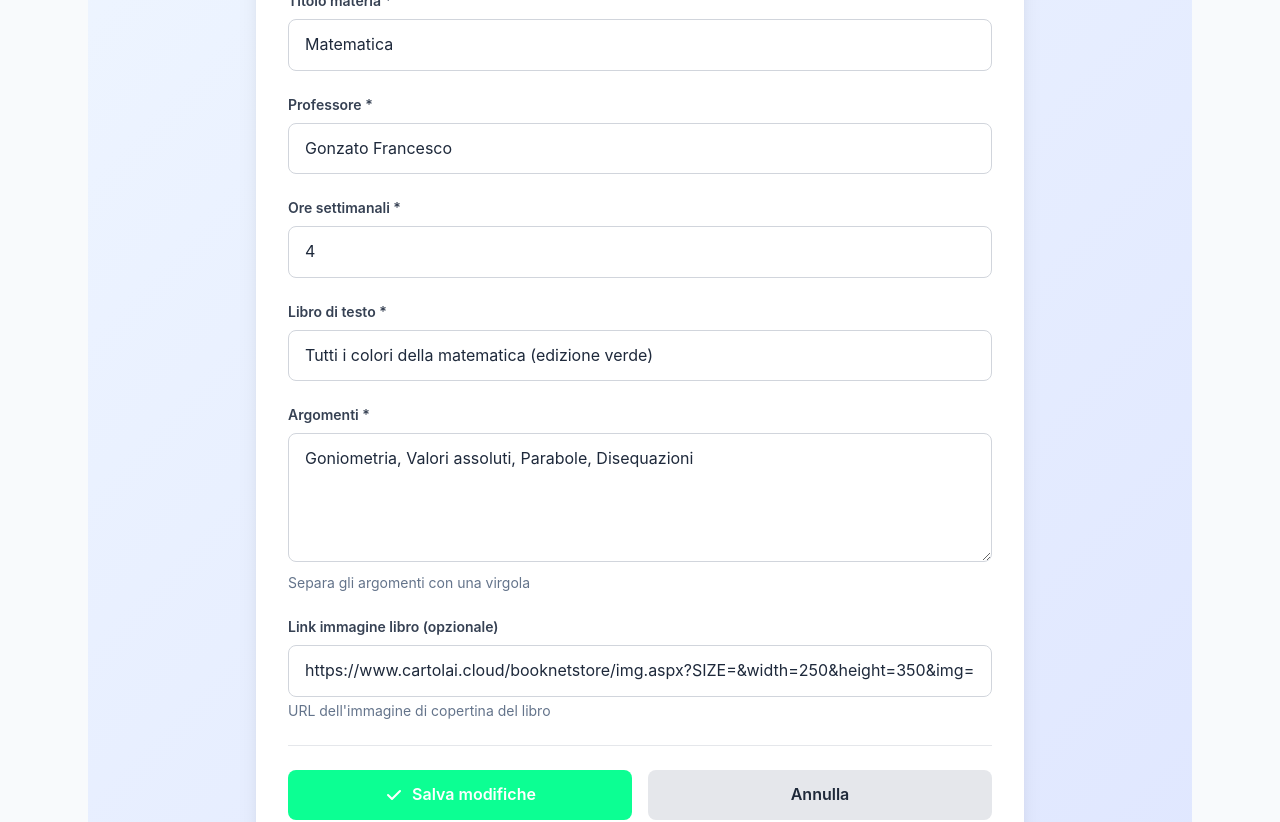
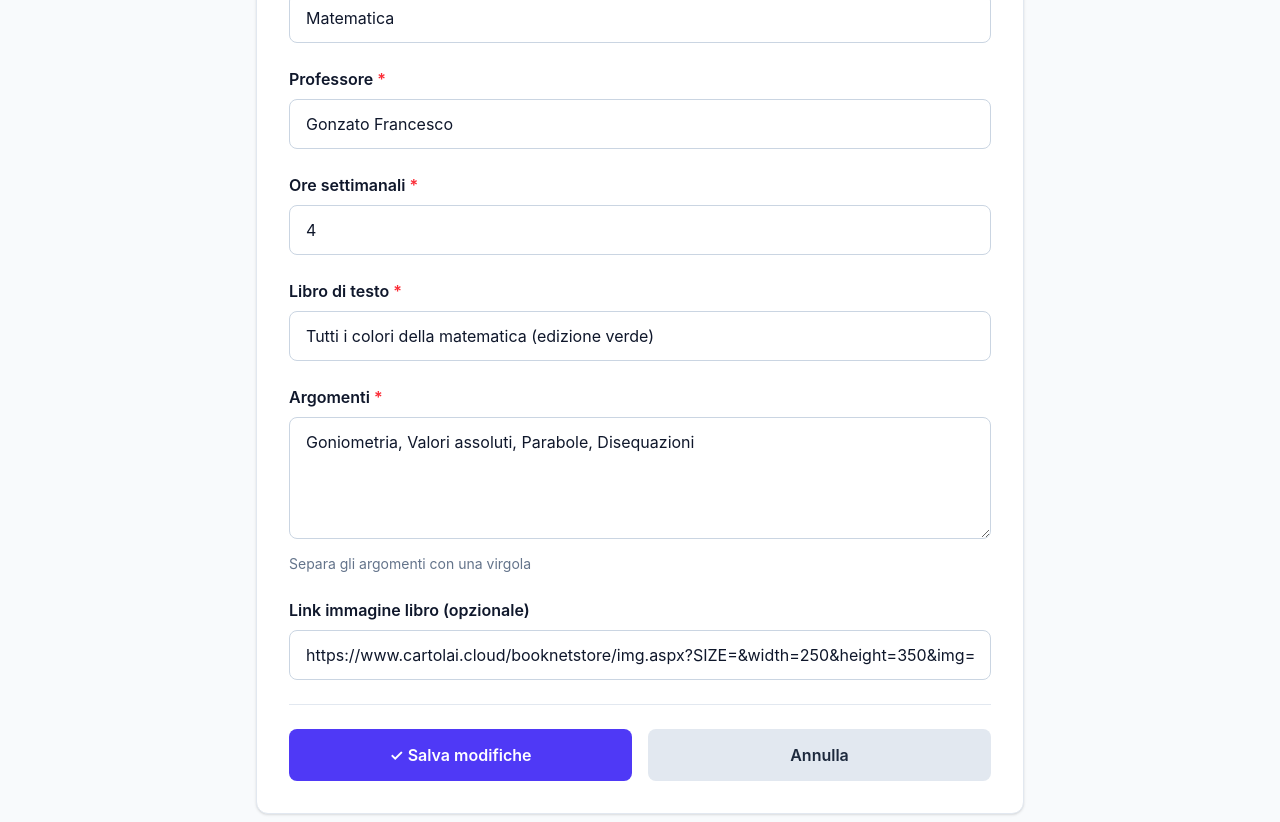
Before and after one commit to ITIS-Rossi/3cii-2526-dashboard-next-diegoaldighieri, a Next.js app: page /materie/1/edit in a window 1280 px wide. Shown: the part 380-1202 px from the top of the page. Built offline with nearby package versions, Linux system fonts and the light colour scheme.

Commit message:
estetics

```diff
--- a/src/app/materie/[id]/edit/page.tsx
+++ b/src/app/materie/[id]/edit/page.tsx
@@ -1,4 +1,3 @@
-// src/app/materie/[id]/edit/page.tsx
 'use client';
 
 import React, { useState, useEffect } from 'react';
@@ -25,7 +24,6 @@ export default function EditMateria() {
         link: '',
     });
 
-    // Carica i dati della materia esistente
     useEffect(() => {
         if (!id || typeof window === 'undefined') return;
 
@@ -49,10 +47,7 @@ export default function EditMateria() {
 
     const handleChange = (e: React.ChangeEvent<HTMLInputElement | HTMLTextAreaElement>) => {
         const { name, value } = e.target;
-        setFormData(prev => ({
-            ...prev,
-            [name]: value
-        }));
+        setFormData(prev => ({ ...prev, [name]: value }));
         if (errors[name]) {
             setErrors(prev => {
                 const newErrors = { ...prev };
@@ -64,40 +59,20 @@ export default function EditMateria() {
 
     const validateForm = () => {
         const newErrors: Record<string, string> = {};
-
-        if (!formData.titolo.trim()) {
-            newErrors.titolo = 'Il titolo è obbligatorio';
-        }
-
-        if (!formData.prof.trim()) {
-            newErrors.prof = 'Il nome del professore è obbligatorio';
-        }
-
-        if (!formData.ore || parseInt(formData.ore) <= 0) {
-            newErrors.ore = 'Inserisci un numero di ore valido';
-        }
-
-        if (!formData.libro.trim()) {
-            newErrors.libro = 'Il libro di testo è obbligatorio';
-        }
-
-        if (!formData.argomenti.trim()) {
-            newErrors.argomenti = 'Inserisci almeno un argomento';
-        }
-
+        if (!formData.titolo.trim()) newErrors.titolo = 'Il titolo è obbligatorio';
+        if (!formData.prof.trim()) newErrors.prof = 'Il professore è obbligatorio';
+        if (!formData.ore || parseInt(formData.ore) <= 0) newErrors.ore = 'Inserisci un numero di ore valido';
+        if (!formData.libro.trim()) newErrors.libro = 'Il libro è obbligatorio';
+        if (!formData.argomenti.trim()) newErrors.argomenti = 'Inserisci almeno un argomento';
         setErrors(newErrors);
         return Object.keys(newErrors).length === 0;
     };
 
     const handleSubmit = async (e: React.FormEvent) => {
         e.preventDefault();
-
-        if (!validateForm()) {
-            return;
-        }
+        if (!validateForm()) return;
 
         setIsSubmitting(true);
-
         try {
             const materieEsistenti = loadMaterieFromStorage();
             const materiaAggiornata: Materia = {
@@ -115,12 +90,11 @@ export default function EditMateria() {
             );
 
             saveMaterieToStorage(nuoveMaterie);
-
             await new Promise(resolve => setTimeout(resolve, 500));
             router.push(`/materie/${id}`);
         } catch (error) {
-            console.error('Errore nel salvataggio:', error);
-            alert('Errore nel salvataggio della materia');
+            console.error('Errore:', error);
+            alert('Errore nel salvataggio');
         } finally {
             setIsSubmitting(false);
         }
@@ -128,176 +102,115 @@ export default function EditMateria() {
 
     if (notFound) {
         return (
-            <div className="min-h-screen bg-gradient-to-br from-blue-50 to-indigo-100 p-8">
             <div className="max-w-3xl mx-auto">
-                    <div className="text-center py-12 bg-white rounded-lg shadow-md">
-                        <div className="text-6xl mb-4">❌</div>
-                        <p className="text-xl text-gray-900 font-semibold mb-2">Materia non trovata</p>
-                        <p className="text-gray-600 mb-6">La materia che stai cercando non esiste</p>
-                        <Link href="/" className="inline-block bg-indigo-600 hover:bg-indigo-700 text-white font-semibold px-6 py-3 rounded-lg shadow-lg transition-all">
+                <div className="bg-white dark:bg-slate-800 rounded-xl shadow-sm border border-slate-200 dark:border-slate-700 p-16 text-center">
+                    <div className="text-7xl mb-6">❌</div>
+                    <h3 className="text-2xl font-bold text-slate-900 dark:text-slate-100 mb-3">
+                        Materia non trovata
+                    </h3>
+                    <p className="text-lg text-slate-600 dark:text-slate-400 mb-8">
+                        La materia che stai cercando non esiste
+                    </p>
+                    <Link
+                        href="/"
+                        className="inline-block bg-indigo-600 hover:bg-indigo-700 text-white font-semibold px-8 py-3 rounded-lg transition-colors text-base"
+                    >
                         Torna alla home
                     </Link>
-                    </div>
                 </div>
             </div>
         );
     }
 
     return (
-        <div className="min-h-screen bg-gradient-to-br from-blue-50 to-indigo-100 p-8">
         <div className="max-w-3xl mx-auto">
             <Link
                 href={`/materie/${id}`}
-                    className="inline-flex items-center gap-2 text-indigo-600 hover:text-indigo-800 font-medium mb-6 transition-colors"
+                className="inline-flex items-center gap-2 text-indigo-600 dark:text-indigo-400 hover:text-indigo-800 dark:hover:text-indigo-300 font-semibold mb-6 transition-colors text-base"
             >
-                    <svg xmlns="http://www.w3.org/2000/svg" className="h-5 w-5" viewBox="0 0 20 20" fill="currentColor">
-                        <path fillRule="evenodd" d="M9.707 16.707a1 1 0 01-1.414 0l-6-6a1 1 0 010-1.414l6-6a1 1 0 011.414 1.414L5.414 9H17a1 1 0 110 2H5.414l4.293 4.293a1 1 0 010 1.414z" clipRule="evenodd" />
-                    </svg>
-                    Torna alla materia
+                ← Torna alla materia
             </Link>
 
-                <div className="bg-white rounded-lg shadow-xl overflow-hidden">
-                    <div className="bg-gradient-to-r from-[#0CFF93] to-[#0CC193] p-8 text-white">
+            <div className="bg-white dark:bg-slate-800 rounded-xl shadow-sm border border-slate-200 dark:border-slate-700 overflow-hidden">
+                <div className="bg-gradient-to-r from-indigo-600 to-purple-600 p-8 text-white">
                     <h1 className="text-4xl font-bold mb-2">Modifica Materia</h1>
-                        <p className="text-green-100">Aggiorna i dettagli della materia</p>
+                    <p className="text-lg text-indigo-100">Aggiorna i dettagli della materia</p>
                 </div>
 
                 <form onSubmit={handleSubmit} className="p-8 space-y-6">
-                        <div>
-                            <label htmlFor="titolo" className="block text-sm font-semibold text-gray-700 mb-2">
-                                Titolo materia *
-                            </label>
-                            <input
-                                type="text"
-                                id="titolo"
+                    <FormField
+                        label="Titolo materia"
                         name="titolo"
                         value={formData.titolo}
                         onChange={handleChange}
-                                className={`w-full px-4 py-3 border ${errors.titolo ? 'border-red-500' : 'border-gray-300'} rounded-lg focus:ring-2 focus:ring-[#0CFF93] focus:border-transparent transition-colors`}
+                        error={errors.titolo}
                         placeholder="Es: Matematica"
+                        required
                     />
-                            {errors.titolo && (
-                                <p className="mt-1 text-sm text-red-600">{errors.titolo}</p>
-                            )}
-                        </div>
 
-                        <div>
-                            <label htmlFor="prof" className="block text-sm font-semibold text-gray-700 mb-2">
-                                Professore *
-                            </label>
-                            <input
-                                type="text"
-                                id="prof"
+                    <FormField
+                        label="Professore"
                         name="prof"
                         value={formData.prof}
                         onChange={handleChange}
-                                className={`w-full px-4 py-3 border ${errors.prof ? 'border-red-500' : 'border-gray-300'} rounded-lg focus:ring-2 focus:ring-[#0CFF93] focus:border-transparent transition-colors`}
+                        error={errors.prof}
                         placeholder="Es: Mario Rossi"
+                        required
                     />
-                            {errors.prof && (
-                                <p className="mt-1 text-sm text-red-600">{errors.prof}</p>
-                            )}
-                        </div>
 
-                        <div>
-                            <label htmlFor="ore" className="block text-sm font-semibold text-gray-700 mb-2">
-                                Ore settimanali *
-                            </label>
-                            <input
+                    <FormField
+                        label="Ore settimanali"
+                        name="ore"
                         type="number"
-                                id="ore"
-                                name="ore"
                         value={formData.ore}
                         onChange={handleChange}
-                                min="1"
-                                className={`w-full px-4 py-3 border ${errors.ore ? 'border-red-500' : 'border-gray-300'} rounded-lg focus:ring-2 focus:ring-[#0CFF93] focus:border-transparent transition-colors`}
+                        error={errors.ore}
                         placeholder="Es: 4"
+                        required
                     />
-                            {errors.ore && (
-                                <p className="mt-1 text-sm text-red-600">{errors.ore}</p>
-                            )}
-                        </div>
 
-                        <div>
-                            <label htmlFor="libro" className="block text-sm font-semibold text-gray-700 mb-2">
-                                Libro di testo *
-                            </label>
-                            <input
-                                type="text"
-                                id="libro"
+                    <FormField
+                        label="Libro di testo"
                         name="libro"
                         value={formData.libro}
                         onChange={handleChange}
-                                className={`w-full px-4 py-3 border ${errors.libro ? 'border-red-500' : 'border-gray-300'} rounded-lg focus:ring-2 focus:ring-[#0CFF93] focus:border-transparent transition-colors`}
+                        error={errors.libro}
                         placeholder="Es: Matematica.blu Vol. 3"
+                        required
                     />
-                            {errors.libro && (
-                                <p className="mt-1 text-sm text-red-600">{errors.libro}</p>
-                            )}
-                        </div>
 
-                        <div>
-                            <label htmlFor="argomenti" className="block text-sm font-semibold text-gray-700 mb-2">
-                                Argomenti *
-                            </label>
-                            <textarea
-                                id="argomenti"
+                    <FormField
+                        label="Argomenti"
                         name="argomenti"
                         value={formData.argomenti}
                         onChange={handleChange}
-                                rows={4}
-                                className={`w-full px-4 py-3 border ${errors.argomenti ? 'border-red-500' : 'border-gray-300'} rounded-lg focus:ring-2 focus:ring-[#0CFF93] focus:border-transparent transition-colors`}
-                                placeholder="Inserisci gli argomenti separati da virgola. Es: Limiti, Derivate, Integrali"
+                        error={errors.argomenti}
+                        placeholder="Es: Limiti, Derivate, Integrali"
+                        helpText="Separa gli argomenti con una virgola"
+                        isTextarea
+                        required
                     />
-                            <p className="mt-1 text-sm text-gray-500">Separa gli argomenti con una virgola</p>
-                            {errors.argomenti && (
-                                <p className="mt-1 text-sm text-red-600">{errors.argomenti}</p>
-                            )}
-                        </div>
 
-                        <div>
-                            <label htmlFor="link" className="block text-sm font-semibold text-gray-700 mb-2">
-                                Link immagine libro (opzionale)
-                            </label>
-                            <input
+                    <FormField
+                        label="Link immagine libro (opzionale)"
+                        name="link"
                         type="url"
-                                id="link"
-                                name="link"
                         value={formData.link}
                         onChange={handleChange}
-                                className="w-full px-4 py-3 border border-gray-300 rounded-lg focus:ring-2 focus:ring-[#0CFF93] focus:border-transparent transition-colors"
-                                placeholder="https://esempio.com/immagine-libro.jpg"
+                        placeholder="https://esempio.com/immagine.jpg"
                     />
-                            <p className="mt-1 text-sm text-gray-500">URL dell&apos;immagine di copertina del libro</p>
-                        </div>
 
-                        <div className="flex gap-4 pt-6 border-t border-gray-200">
+                    <div className="flex gap-4 pt-6 border-t border-slate-200 dark:border-slate-700">
                         <button
                             type="submit"
                             disabled={isSubmitting}
-                                className="flex-1 bg-[#0CFF93] hover:bg-[#0CC193] disabled:bg-gray-400 text-white font-semibold py-3 px-6 rounded-lg transition-colors flex items-center justify-center gap-2"
+                            className="flex-1 bg-indigo-600 hover:bg-indigo-700 disabled:bg-indigo-400 text-white font-semibold py-3.5 px-6 rounded-lg transition-colors text-base"
                         >
-                                {isSubmitting ? (
-                                    <>
-                                        <svg className="animate-spin h-5 w-5" xmlns="http://www.w3.org/2000/svg" fill="none" viewBox="0 0 24 24">
-                                            <circle className="opacity-25" cx="12" cy="12" r="10" stroke="currentColor" strokeWidth="4"></circle>
-                                            <path className="opacity-75" fill="currentColor" d="M4 12a8 8 0 018-8V0C5.373 0 0 5.373 0 12h4zm2 5.291A7.962 7.962 0 014 12H0c0 3.042 1.135 5.824 3 7.938l3-2.647z"></path>
-                                        </svg>
-                                        Salvataggio...
-                                    </>
-                                ) : (
-                                    <>
-                                        <svg xmlns="http://www.w3.org/2000/svg" className="h-5 w-5" viewBox="0 0 20 20" fill="currentColor">
-                                            <path fillRule="evenodd" d="M16.707 5.293a1 1 0 010 1.414l-8 8a1 1 0 01-1.414 0l-4-4a1 1 0 011.414-1.414L8 12.586l7.293-7.293a1 1 0 011.414 0z" clipRule="evenodd" />
-                                        </svg>
-                                        Salva modifiche
-                                    </>
-                                )}
+                            {isSubmitting ? 'Salvataggio...' : '✓ Salva modifiche'}
                         </button>
-
                         <Link
                             href={`/materie/${id}`}
-                                className="flex-1 bg-gray-200 hover:bg-gray-300 text-gray-800 font-semibold py-3 px-6 rounded-lg transition-colors text-center flex items-center justify-center"
+                            className="flex-1 bg-slate-200 dark:bg-slate-700 hover:bg-slate-300 dark:hover:bg-slate-600 text-slate-800 dark:text-slate-200 font-semibold py-3.5 px-6 rounded-lg transition-colors text-center text-base"
                         >
                             Annulla
                         </Link>
@@ -305,6 +218,65 @@ export default function EditMateria() {
                 </form>
             </div>
         </div>
+    );
+}
+
+function FormField({
+                       label,
+                       name,
+                       value,
+                       onChange,
+                       error,
+                       placeholder,
+                       helpText,
+                       type = 'text',
+                       isTextarea = false,
+                       required = false
+                   }: {
+    label: string;
+    name: string;
+    value: string;
+    onChange: (e: React.ChangeEvent<HTMLInputElement | HTMLTextAreaElement>) => void;
+    error?: string;
+    placeholder?: string;
+    helpText?: string;
+    type?: string;
+    isTextarea?: boolean;
+    required?: boolean;
+}) {
+    const inputClasses = `w-full px-4 py-3 border ${error ? 'border-red-500' : 'border-slate-300 dark:border-slate-600'} rounded-lg bg-white dark:bg-slate-900 text-slate-900 dark:text-slate-100 focus:ring-2 focus:ring-indigo-500 focus:border-transparent transition-colors text-base`;
+
+    return (
+        <div>
+            <label className="block text-base font-semibold text-slate-900 dark:text-slate-100 mb-2">
+                {label} {required && <span className="text-red-500">*</span>}
+            </label>
+            {isTextarea ? (
+                <textarea
+                    name={name}
+                    value={value}
+                    onChange={onChange}
+                    rows={4}
+                    className={inputClasses}
+                    placeholder={placeholder}
+                />
+            ) : (
+                <input
+                    type={type}
+                    name={name}
+                    value={value}
+                    onChange={onChange}
+                    className={inputClasses}
+                    placeholder={placeholder}
+                    min={type === 'number' ? '1' : undefined}
+                />
+            )}
+            {helpText && (
+                <p className="mt-2 text-sm text-slate-500 dark:text-slate-400">{helpText}</p>
+            )}
+            {error && (
+                <p className="mt-2 text-sm text-red-600 dark:text-red-400 font-medium">{error}</p>
+            )}
         </div>
     );
 }
```
Lines whose indentation alone changed are shown as unchanged.
